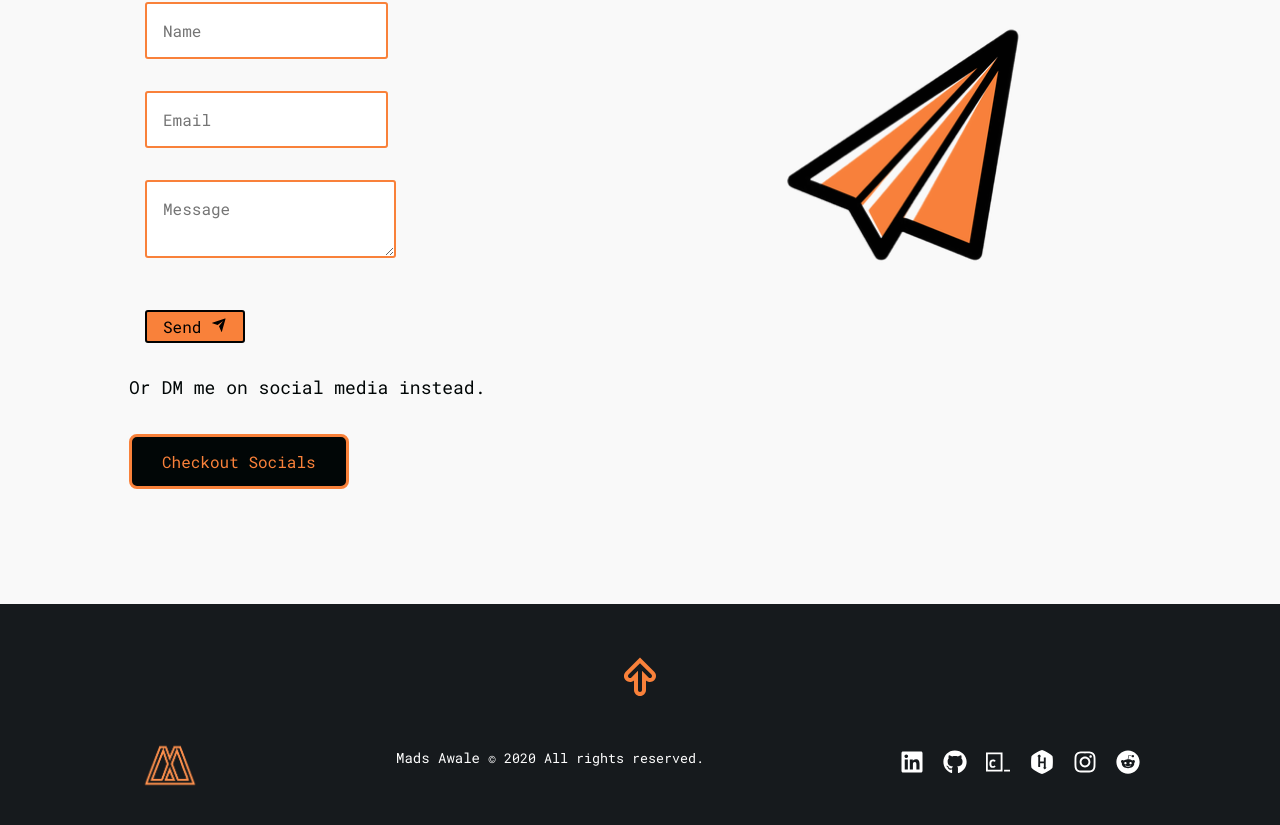
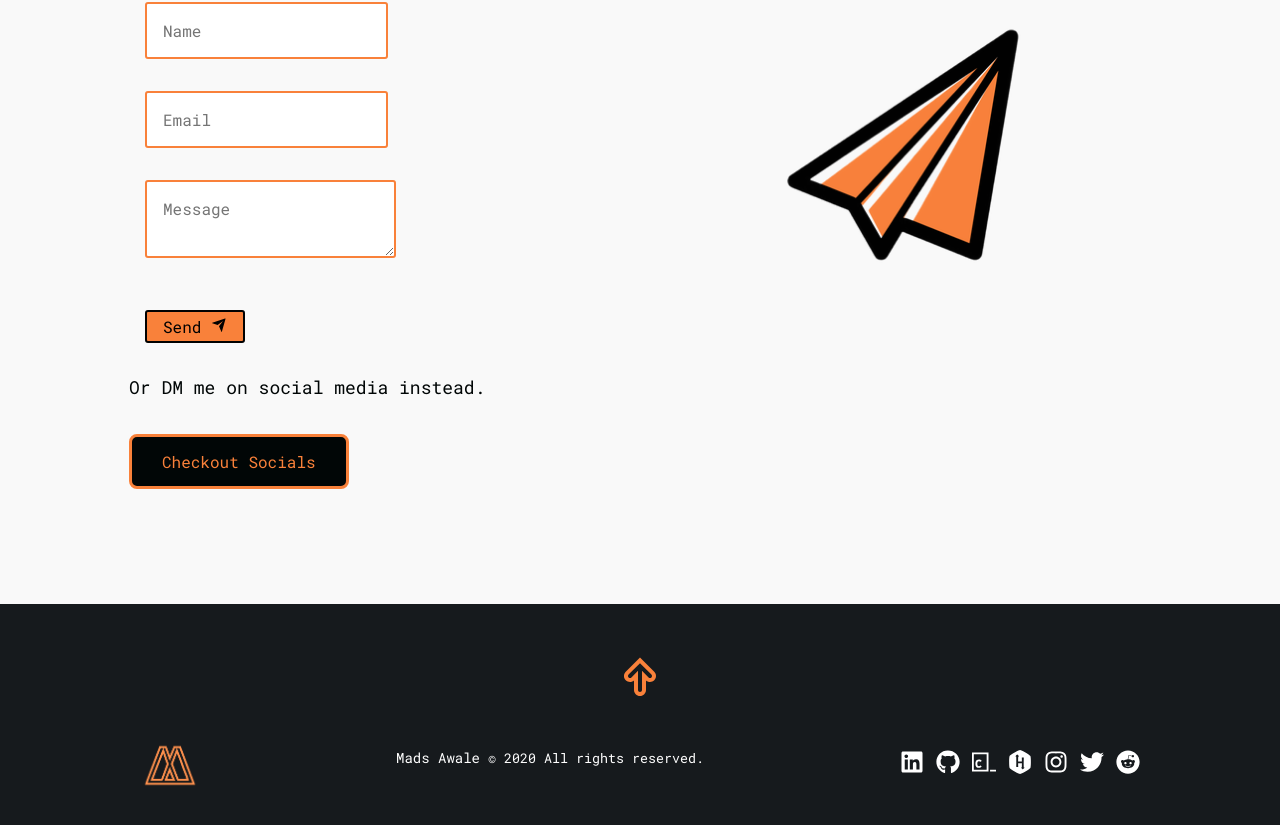
Before and after one commit to awalemandi/portfolio-site, a React (Create React App) app: page / in a window 1280 px wide. Shown: the part 5020-5845 px from the top of the page. Built offline with nearby package versions, Linux system fonts and the light colour scheme.

Commit message:
added twitter link

```diff
--- a/src/components/Footer/Footer.js
+++ b/src/components/Footer/Footer.js
@@ -1,6 +1,6 @@
 import React from 'react';
 import { animateScroll as scroll } from 'react-scroll';
-import { FaGithub, FaInstagram, FaLinkedin, FaHackerrank, FaReddit } from 'react-icons/fa';
+import { FaGithub, FaInstagram, FaLinkedin, FaHackerrank, FaReddit, FaTwitter } from 'react-icons/fa';
 import { TiArrowUpOutline } from 'react-icons/ti';
 import { SiCodecademy } from 'react-icons/si';
 import {
@@ -62,6 +62,10 @@ const Footer = () => {
                                 aria-label='Instagram'>
                                 <FaInstagram />
                             </SocialIconLink>
+                            <SocialIconLink href='https://twitter.com/cussinstoic/' target='_blank'
+                                aria-label='Reddit'>
+                                <FaTwitter />
+                            </SocialIconLink>
                             <SocialIconLink href='https://www.reddit.com/user/cussinstoic/' target='_blank'
                                 aria-label='Reddit'>
                                 <FaReddit />
```
